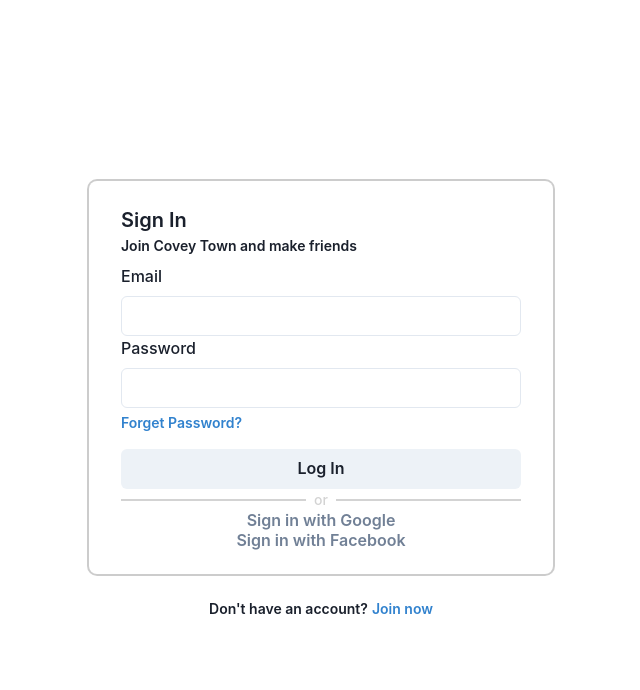
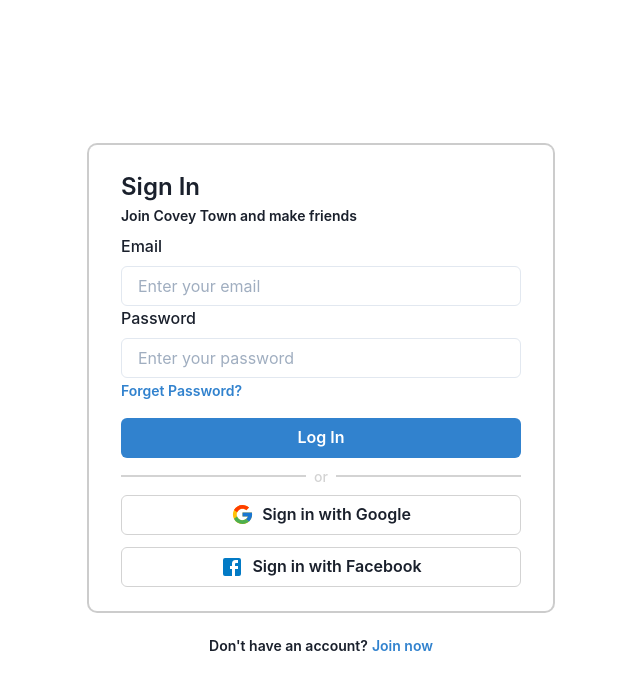
Before and after one commit to neu-cs4530-s22/team-project-6l, a React (Create React App) app in the folder frontend/: page / in a window 1280 px wide. Shown: the top 690 px of the page, without its empty margins (319-959 px from the left). Built offline with nearby package versions, Linux system fonts and the light colour scheme; no server answers; what urql would draw is missing.

Commit message:
finish UI for mainscreen

```diff
--- a/frontend/package.json
+++ b/frontend/package.json
@@ -44,6 +44,7 @@
     "react-context-mutex": "^1.0.8",
     "react-dom": "^16.12.0",
     "react-hook-form": "^6.14.1",
+    "react-icons": "^4.3.1",
     "react-router-dom": "^5.2.0",
     "react-scripts": "^5.0.0",
     "rimraf": "^2.6.3",
--- a/frontend/src/components/UserAuthentication/LoginForm.tsx
+++ b/frontend/src/components/UserAuthentication/LoginForm.tsx
@@ -36,24 +36,19 @@ export default function LoginForm() {
   }
 
   return (
-    <Box>
-      <Box textAlign="left" w="400px">
+      <Box textAlign="left" w="400px" marginBottom="2">
         <FormControl>
           <FormLabel>Email</FormLabel>
-          <Input id="login-email" type="email"  onChange={(event) => setEmail(event.target.value)} />
+          <Input id="login-email" type="email" placeholder="Enter your email" onChange={(event) => setEmail(event.target.value)} />
         </FormControl>
-
         <FormControl>
           <FormLabel>Password</FormLabel>
-          <Input id="login-password" type="password" onChange={(event) => setPassword(event.target.value)} />
+          <Input id="login-password" type="password" placeholder="Enter your password" onChange={(event) => setPassword(event.target.value)} />
         </FormControl>
-
-        <Text fontSize='sm' color="blue.500" fontWeight="semibold" marginTop="1">Forget Password?</Text>
-
-        <Button width="full" mt={4} type="submit" onClick={e => onLoginClick(e)}>
+        <Button fontSize='sm' color="blue.500" fontWeight="semibold" variant="link">Forget Password?</Button>
+        <Button width="full" mt={4} type="submit" backgroundColor="blue.500" color="white" onClick={e => onLoginClick(e)}>
           Log In
         </Button>
       </Box>
-    </Box>
   );
 }
--- a/frontend/src/components/UserAuthentication/MainScreen.tsx
+++ b/frontend/src/components/UserAuthentication/MainScreen.tsx
@@ -23,7 +23,7 @@ export default function MainScreen(): JSX.Element {
       }}
     >
       <Box maxW='lg' backgroundColor="white" borderRadius='lg' paddingTop="6" paddingBottom="6" paddingLeft="8" paddingRight="8" shadow="0 0 0 2px rgba(0, 0, 0, 0.2)">
-        <Text fontSize='xl' fontWeight="semibold">Sign In</Text>
+        <Text fontSize='2xl' fontWeight="semibold">Sign In</Text>
         <Text fontSize='sm' fontWeight="semibold" marginBottom="2">Join Covey Town and make friends</Text>
         <LoginForm />
         <DividerWithText>or</DividerWithText>
--- a/frontend/src/components/UserAuthentication/SSOForm.tsx
+++ b/frontend/src/components/UserAuthentication/SSOForm.tsx
@@ -1,6 +1,8 @@
 import React from 'react';
 import { useHistory } from 'react-router-dom';
-import { Button, Flex } from '@chakra-ui/react';
+import { Button, Flex, Text } from '@chakra-ui/react';
+import FacebookIcon from '@material-ui/icons/Facebook';
+import { FcGoogle } from 'react-icons/fc';
 import { AuthProvider, FacebookAuthProvider, GoogleAuthProvider, signInWithPopup } from "firebase/auth";
 import auth from '../../firebase/firebase-config';
 
@@ -31,12 +33,14 @@ export default function SSOForm() {
   }
 
   return (
-      <Flex width="full" align="center" justifyContent="center" flexDirection="column">
-        <Button variantColor="teal" variant="link" onClick={() => provdierSignIn('Google')}>
-          Sign in with Google
+      <Flex width="full" align="center" justifyContent="center" flexDirection="column" marginTop="2">
+        <Button variantColor="teal" type="submit" backgroundColor="white" borderColor="lightgray" borderWidth="1px" onClick={() => provdierSignIn('Google')} w="400px">
+          <FcGoogle fontSize="23"/>
+          <Text marginLeft="2">Sign in with Google</Text>
         </Button>
-        <Button variantColor="teal" variant="link" onClick={() => provdierSignIn('Facebook')}>
-          Sign in with Facebook
+        <Button variantColor="teal" type="submit" backgroundColor="white" borderColor="lightgray" borderWidth="1px" onClick={() => provdierSignIn('Facebook')} w="400px" marginTop="3">
+          <FacebookIcon fontSize='medium' color='primary'/>
+          <Text marginLeft="2">Sign in with Facebook</Text>
         </Button>
       </Flex>
   )
```
Also changed, not shown: 1 other file (tests, documents, lock files or other folders).
